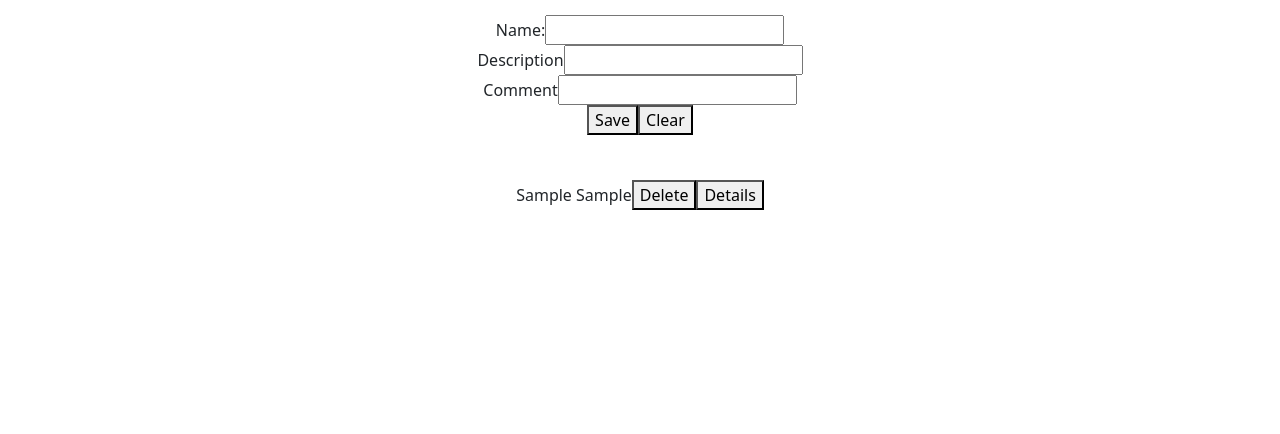
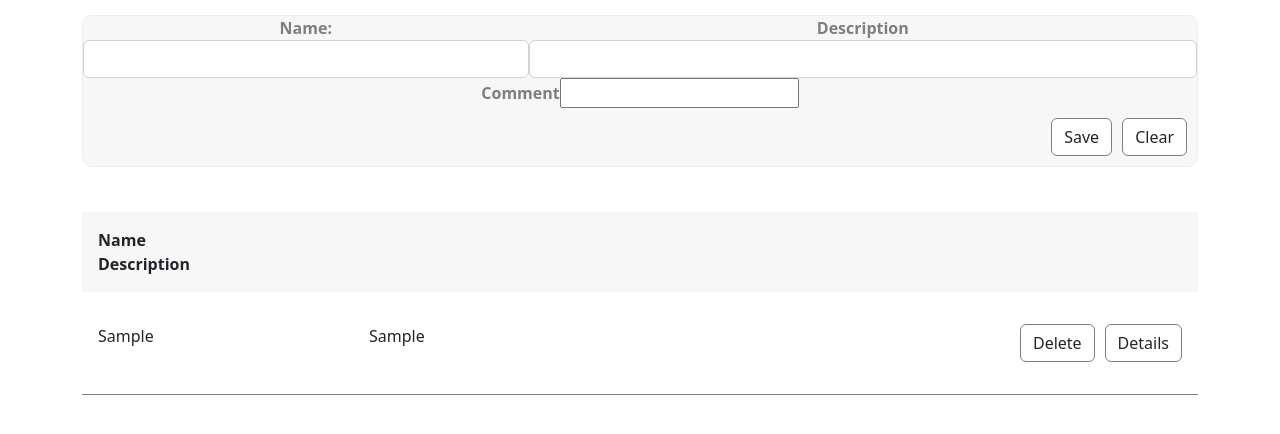
Before and after one commit to miropaananen/Pinja-react, a React (Create React App) app: page / in a window 1280 px wide. Both pictures are taken after typing "Sample", "Sample", "Sample" into the empty fields and a click on the button "Save". Shown: the top 434 px of the page. Built offline with nearby package versions, Linux system fonts and the light colour scheme.

Commit message:
Change form layout, Add new styling

```diff
--- a/src/App.js
+++ b/src/App.js
@@ -1,5 +1,4 @@
-import './App.css';
-import Form from './Form.js';
+//import Form from './Form.js';
 
 //Testing if the local storage works
 /*
@@ -17,7 +16,6 @@ function App() {
 
   return (
     <div className="App container">
-      <Form></Form>
     </div>
   );
 }
--- a/src/Form.js
+++ b/src/Form.js
@@ -1,4 +1,4 @@
-import React, { useState, useRef, useEffect  } from "react";
+import React, { useState, useRef, useEffect } from "react";
 
 export default function Form() {
   const [data, setData] = useState([]);
@@ -30,12 +30,11 @@ export default function Form() {
 
     //iterate id every time data is saved
     setId(id + 1);
-
   };
 
   // Save the data array to local storage
   useEffect(() => {
-      localStorage.setItem('data', JSON.stringify(data));
+    localStorage.setItem("data", JSON.stringify(data));
   }, [data]);
 
   const handleDelete = (id) => {
@@ -52,41 +51,59 @@ export default function Form() {
   };
 
   const handleClear = () => {
-    formNameRef.current.value = '';
-    formDescriptionRef.current.value = '';
-    formCommentRef.current.value = '';
+    formNameRef.current.value = "";
+    formDescriptionRef.current.value = "";
+    formCommentRef.current.value = "";
   };
 
   return (
     <div>
-      <form onSubmit={handleSubmit} ref={formRef}>
+      <form id="Form" onSubmit={handleSubmit} ref={formRef}>
+        <div>
+          <div className="FormTop">
+          <div className="Form-row-name">
             <label>
               Name:
-          <input type="text" name="name" ref={formNameRef} />
+              <input className="form-control" type="text" name="name" ref={formNameRef} />
             </label>
-        <br />
+          </div>
+          <div className="Form-row-description">
             <label>
               Description
-          <input type="text" name="description" ref={formDescriptionRef} />
+              <input className="form-control" type="text" name="description" ref={formDescriptionRef} />
             </label>
-        <br />
+          </div>
+          </div>
+          <div>
             <label>
               Comment
               <input type="text" name="comment" ref={formCommentRef} />
             </label>
-        <br />
-        <button type="submit">Save</button>
-        <button type="button" onClick={handleClear}>
+          </div>
+        </div>
+
+        <div className="Form-buttons-container">
+          <button className="btn" type="submit">
+            Save
+          </button>
+          <button className="btn" type="button" onClick={handleClear}>
             Clear
           </button>
+        </div>
       </form>
 
       <div className="Listview">
+        <div className="Header">
+         <div className="item-field"><span>Name</span></div> <div className="item-field"> <span>Description</span></div>
+        </div>
         {data.map((item) => (
-        <div key={item.id}>
-          {item.name} {item.description}
-          <button onClick={() => handleDelete(item.id)}>Delete</button>
-          <button onClick={() => handleDetails(item.id)}>Details</button>
+          <div className="Item-container" key={item.id}>
+            <div className="name item-field"><span>{item.name}</span></div>
+            <div className="description item-field"><span>{item.description}</span></div>
+            <div className="buttons-container">
+            <button className="btn" onClick={() => handleDelete(item.id)}>Delete</button>
+            <button className="btn" onClick={() => handleDetails(item.id)}>Details</button>
+          </div>
           </div>
         ))}
         {selectedItem && (
--- a/src/Form.scss
+++ b/src/Form.scss
@@ -3,6 +3,27 @@
     background-color: #F7F7F7;
     border:1px solid #EDEDED;
     border-radius: 10px;
+    color:#7e7e7e;
+    font-weight: bold;
+
+    div label {
+        width: 100%;
+    }
+
+    .FormTop {
+        display: flex;
+        flex-direction: row;
+        .Form-row-name {
+            width: 40%;
+        }
+        .Form-row-description {
+            width: 60%;
+        }
+    }
+    button {
+        background-color: white;
+        border: 1px solid #7e7e7e;
+    }
 
     form {
         padding:15px;
@@ -13,8 +34,52 @@
             display: flex;
         }
     }
+
+    .Form-buttons-container {
+        padding: 10px;
+        display: flex;
+        flex-direction: row;
+        justify-content: flex-end;
+
+
+        button:first-child {
+            margin-right: 10px;
+        }
+    }
 }
 
 .Listview {
     margin-top: 45px;
+    .Header {
+        background-color: #F7F7F7;
+        padding:1rem;
+    span {
+        font-weight: bold;
+    }
+    }
+
+    button {
+        background-color: white;
+        border: 1px solid #7e7e7e;
+    }
+    button:first-child {
+        margin-right: 10px;
+    }
+    .Item-container {
+        padding: 2rem 1rem;
+        border-bottom: 1px solid #7e7e7e;
+    }
+    .buttons-container {
+        display: flex;
+        margin-left: auto;
+    }
+    .Item-container, Header {
+    display: grid;
+    grid-template-columns: 1fr 2fr 1fr;
+    }
+
+    .item-field {
+        display: flex;
+        justify-content: flex-start;
+    }
 }
--- a/src/custom.scss
+++ b/src/custom.scss
@@ -3,6 +3,9 @@ $body-bg: white;
 
 // Import Bootstrap and its default variables
 @import '~bootstrap/scss/bootstrap.scss';
+
+// Bootstrap and its default variables
+@import "node_modules/bootstrap/scss/bootstrap";
 
 /*
 .App-header {
@@ -14,4 +17,10 @@ body {
     padding-top: 15px;
 }
 
+// change the theme
+$theme-colors: (
+  "primary": red,
+  "danger": #ff4136
+);
+
 @import 'Form.scss'
--- a/src/index.js
+++ b/src/index.js
@@ -1,7 +1,8 @@
 import React from 'react';
 import ReactDOM from 'react-dom/client';
 import './index.css';
-import App from './App';
+//import App from './App';
+import './App.css';
 import reportWebVitals from './reportWebVitals';
 import 'bootstrap/dist/css/bootstrap.css';
 import './custom.scss';
```
Lines whose indentation alone changed are shown as unchanged.
